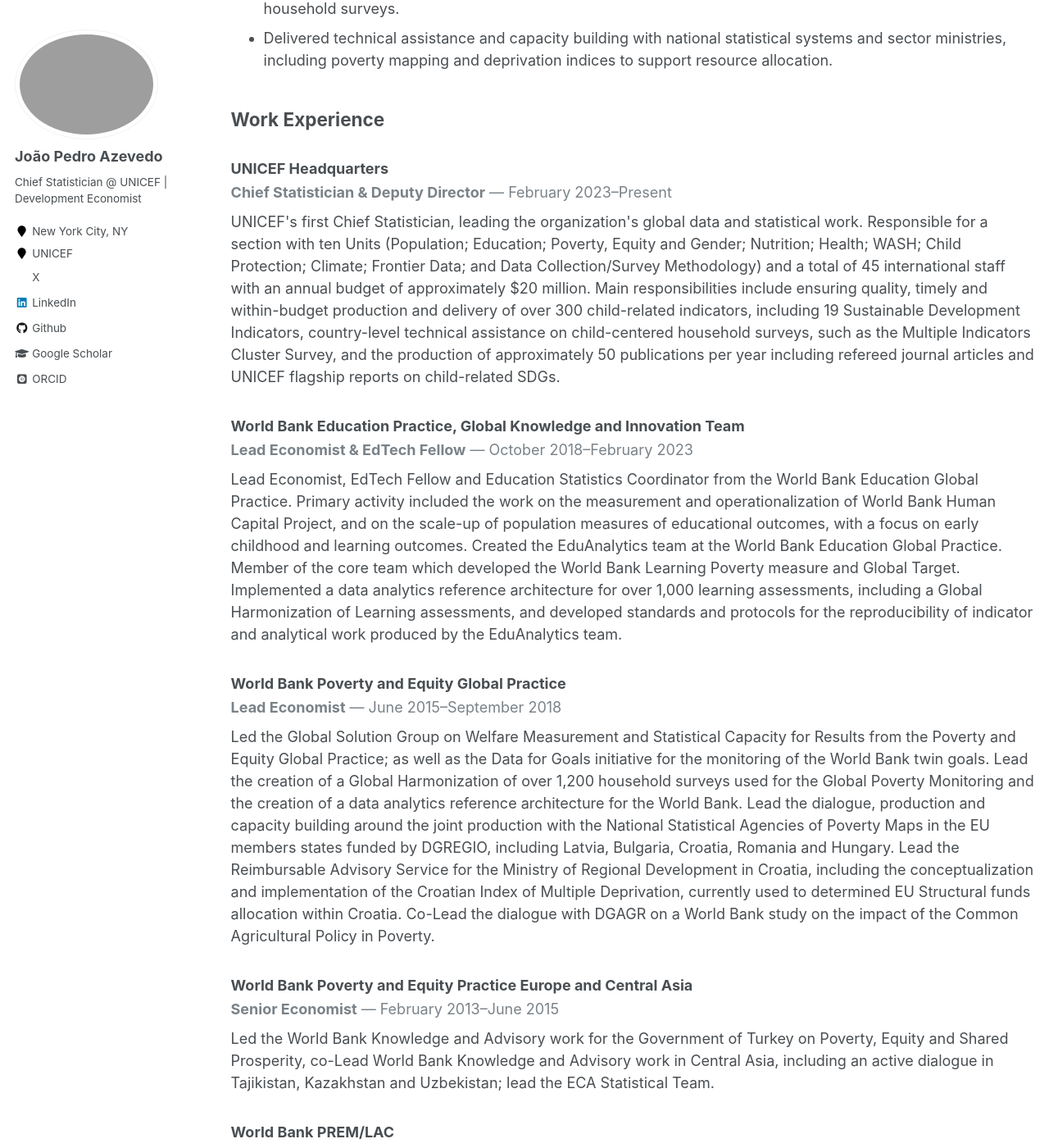
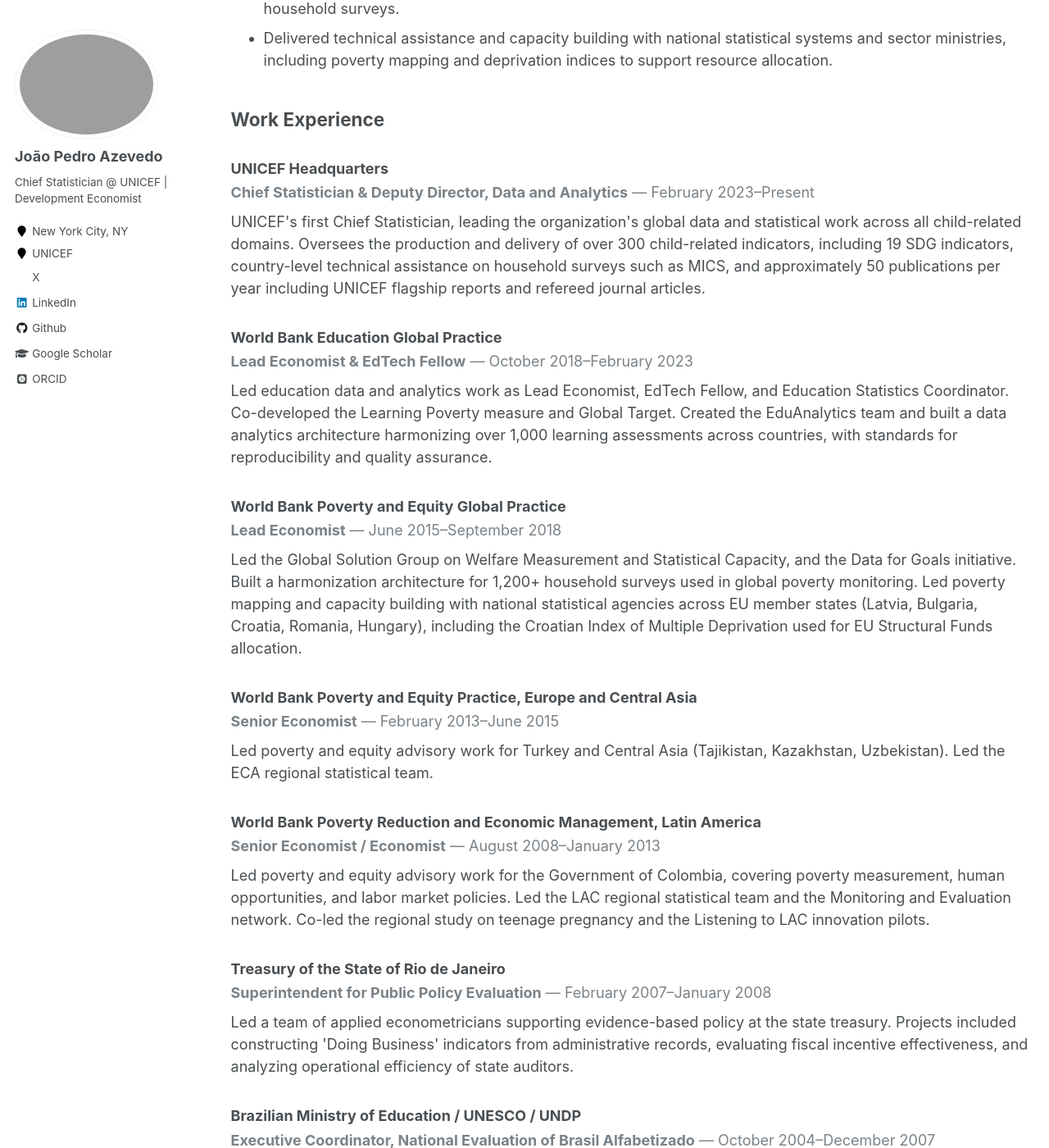
Before and after one commit to jpazvd/jpazvd.github.io, a Jekyll site: the page built from _pages/cv.md, in a window 1280 px wide and 1400 px high, scrolled down 631 px. Shown: the whole window at 82% size. Built offline with Jekyll 4.4.1, drawn with Linux system fonts in a browser that asks for light colours; some web fonts are replaced; some of the changed text lies outside the part shown.

Commit message:
sync: update from dev repo
Synced from: jpazvd/jpazvd.github.io-dev@f3b0f3f82578ccccb2f81a8a11008230f6ab71ed

```diff
--- a/_data/work_experience.yml
+++ b/_data/work_experience.yml
@@ -1,55 +1,48 @@
-- position: "Chief Statistician & Deputy Director"
+- position: "Chief Statistician & Deputy Director, Data and Analytics"
   organization: "UNICEF Headquarters"
   location: "New York, USA"
   start_date: "February 2023"
   end_date: "Present"
-  description: "UNICEF's first Chief Statistician, leading the organization's global data and statistical work. Responsible for a section with ten Units (Population; Education; Poverty, Equity and Gender; Nutrition; Health; WASH; Child Protection; Climate; Frontier Data; and Data Collection/Survey Methodology) and a total of 45 international staff with an annual budget of approximately $20 million. Main responsibilities include ensuring quality, timely and within-budget production and delivery of over 300 child-related indicators, including 19 Sustainable Development Indicators, country-level technical assistance on child-centered household surveys, such as the Multiple Indicators Cluster Survey, and the production of approximately 50 publications per year including refereed journal articles and UNICEF flagship reports on child-related SDGs."
+  description: "UNICEF's first Chief Statistician, leading the organization's global data and statistical work across all child-related domains. Oversees the production and delivery of over 300 child-related indicators, including 19 SDG indicators, country-level technical assistance on household surveys such as MICS, and approximately 50 publications per year including UNICEF flagship reports and refereed journal articles."
 
 - position: "Lead Economist & EdTech Fellow"
-  organization: "World Bank Education Practice, Global Knowledge and Innovation Team"
+  organization: "World Bank Education Global Practice"
   location: "Washington, D.C., USA"
   start_date: "October 2018"
   end_date: "February 2023"
-  description: "Lead Economist, EdTech Fellow and Education Statistics Coordinator from the World Bank Education Global Practice. Primary activity included the work on the measurement and operationalization of World Bank Human Capital Project, and on the scale-up of population measures of educational outcomes, with a focus on early childhood and learning outcomes. Created the EduAnalytics team at the World Bank Education Global Practice. Member of the core team which developed the World Bank Learning Poverty measure and Global Target. Implemented a data analytics reference architecture for over 1,000 learning assessments, including a Global Harmonization of Learning assessments, and developed standards and protocols for the reproducibility of indicator and analytical work produced by the EduAnalytics team."
+  description: "Led education data and analytics work as Lead Economist, EdTech Fellow, and Education Statistics Coordinator. Co-developed the Learning Poverty measure and Global Target. Created the EduAnalytics team and built a data analytics architecture harmonizing over 1,000 learning assessments across countries, with standards for reproducibility and quality assurance."
 
 - position: "Lead Economist"
   organization: "World Bank Poverty and Equity Global Practice"
   location: "Washington, D.C., USA"
   start_date: "June 2015"
   end_date: "September 2018"
-  description: "Led the Global Solution Group on Welfare Measurement and Statistical Capacity for Results from the Poverty and Equity Global Practice; as well as the Data for Goals initiative for the monitoring of the World Bank twin goals. Lead the creation of a Global Harmonization of over 1,200 household surveys used for the Global Poverty Monitoring and the creation of a data analytics reference architecture for the World Bank. Lead the dialogue, production and capacity building around the joint production with the National Statistical Agencies of Poverty Maps in the EU members states funded by DGREGIO, including Latvia, Bulgaria, Croatia, Romania and Hungary. Lead the Reimbursable Advisory Service for the Ministry of Regional Development in Croatia, including the conceptualization and implementation of the Croatian Index of Multiple Deprivation, currently used to determined EU Structural funds allocation within Croatia. Co-Lead the dialogue with DGAGR on a World Bank study on the impact of the Common Agricultural Policy in Poverty."
+  description: "Led the Global Solution Group on Welfare Measurement and Statistical Capacity, and the Data for Goals initiative. Built a harmonization architecture for 1,200+ household surveys used in global poverty monitoring. Led poverty mapping and capacity building with national statistical agencies across EU member states (Latvia, Bulgaria, Croatia, Romania, Hungary), including the Croatian Index of Multiple Deprivation used for EU Structural Funds allocation."
 
 - position: "Senior Economist"
-  organization: "World Bank Poverty and Equity Practice Europe and Central Asia"
-  location: "Europe and Central Asia"
+  organization: "World Bank Poverty and Equity Practice, Europe and Central Asia"
+  location: "Washington, D.C., USA"
   start_date: "February 2013"
   end_date: "June 2015"
-  description: "Led the World Bank Knowledge and Advisory work for the Government of Turkey on Poverty, Equity and Shared Prosperity, co-Lead World Bank Knowledge and Advisory work in Central Asia, including an active dialogue in Tajikistan, Kazakhstan and Uzbekistan; lead the ECA Statistical Team."
+  description: "Led poverty and equity advisory work for Turkey and Central Asia (Tajikistan, Kazakhstan, Uzbekistan). Led the ECA regional statistical team."
 
-- position: "Senior Economist"
-  organization: "World Bank PREM/LAC"
-  location: "Colombia"
-  start_date: "August 2011"
+- position: "Senior Economist / Economist"
+  organization: "World Bank Poverty Reduction and Economic Management, Latin America"
+  location: "Bogotá, Colombia"
+  start_date: "August 2008"
   end_date: "January 2013"
-  description: "Led the World Bank Knowledge and Advisory work for the Government of Colombia on Poverty, Equity and Monitoring and Evaluation; lead the LAC Statistical Team; and the LAC Monitoring and Evaluation Network."
-
-- position: "Economist"
-  organization: "World Bank PREM/LAC"
-  location: "Colombia"
-  start_date: "August 2008"
-  end_date: "August 2011"
-  description: "Led the World Bank Knowledge and Advisory work for the Government of Colombia on Poverty Measurement, Human Opportunities and Labor market policies for the poor; co-lead of the regional study on teenage pregnancy; co-lead of the Listening to LAC pilots, and co-lead the LAC team for Statistical Development."
+  description: "Led poverty and equity advisory work for the Government of Colombia, covering poverty measurement, human opportunities, and labor market policies. Led the LAC regional statistical team and the Monitoring and Evaluation network. Co-led the regional study on teenage pregnancy and the Listening to LAC innovation pilots."
 
 - position: "Superintendent for Public Policy Evaluation"
   organization: "Treasury of the State of Rio de Janeiro"
-  location: "Brazil"
+  location: "Rio de Janeiro, Brazil"
   start_date: "February 2007"
   end_date: "January 2008"
-  description: "Led a team of applied econometricians to assist the decision making process of Treasury of the State of Rio de Janeiro. Main projects included: (i) the creation of 'Doing Business' indicators from the administrative records of the state of Rio; (ii) the use of DEA and stochastic frontier methods to analyze the efficiency of the state auditors and suggest personnel reallocation; (iii) the ex-post evaluation of fiscal incentives policies using a longitudinal matched employer-employee dataset and other administrative records, in order to evaluate the effectiveness of such policies; and (iv) the econometric evaluation of the federal tax simplification policy for micro entrepreneurs which open their business in the late 90s, using a longitudinal matched employer-employee dataset."
+  description: "Led a team of applied econometricians supporting evidence-based policy at the state treasury. Projects included constructing 'Doing Business' indicators from administrative records, evaluating fiscal incentive effectiveness, and analyzing operational efficiency of state auditors."
 
-- position: "Executive Coordinator, National Evaluation of the Programme Brasil Alfabetizado"
+- position: "Executive Coordinator, National Evaluation of Brasil Alfabetizado"
   organization: "Brazilian Ministry of Education / UNESCO / UNDP"
-  location: "Brazil"
+  location: "Brasília, Brazil"
   start_date: "October 2004"
   end_date: "December 2007"
-  description: "Designed and coordinated the implementation a nation-wide economic evaluation of the Brazilian National Adult Literacy program. Responsibilities included implementing the evaluability assessment of the program, to suggest and supervise the necessary changes to the program design, including its monitoring and information system (MIS) in order to assure its evaluability. Additional responsibilities were to coordinate the implementation of the evaluation and providing technical assistance on all aspects of the design of instruments, sample design, field operation of a 2,000-observation panel survey of the program beneficiaries, as well as directing the analysis of the data and preparing a series of background reports. The objective of this evaluation was to the provide the Ministry of Education with a comprehensive assessment of the program targeting, effectiveness, efficiency, as well as policy recommendation for the program redesign."
+  description: "Designed and coordinated a nation-wide evaluation of Brazil's National Adult Literacy program. Led all aspects including evaluability assessment, survey instrument design, sampling, fieldwork, and analysis, providing the Ministry of Education with a comprehensive assessment of program targeting, effectiveness, and efficiency."
```
